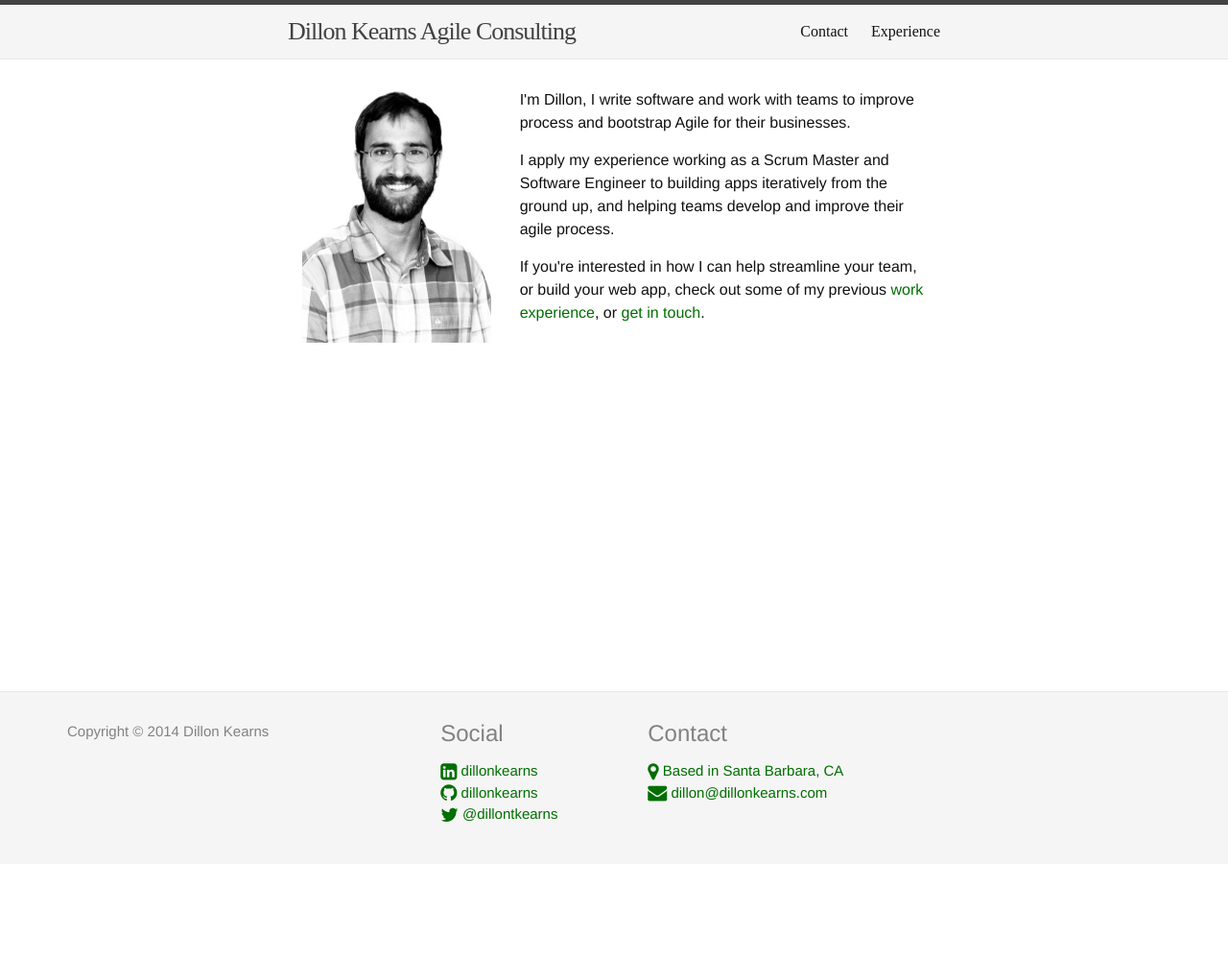
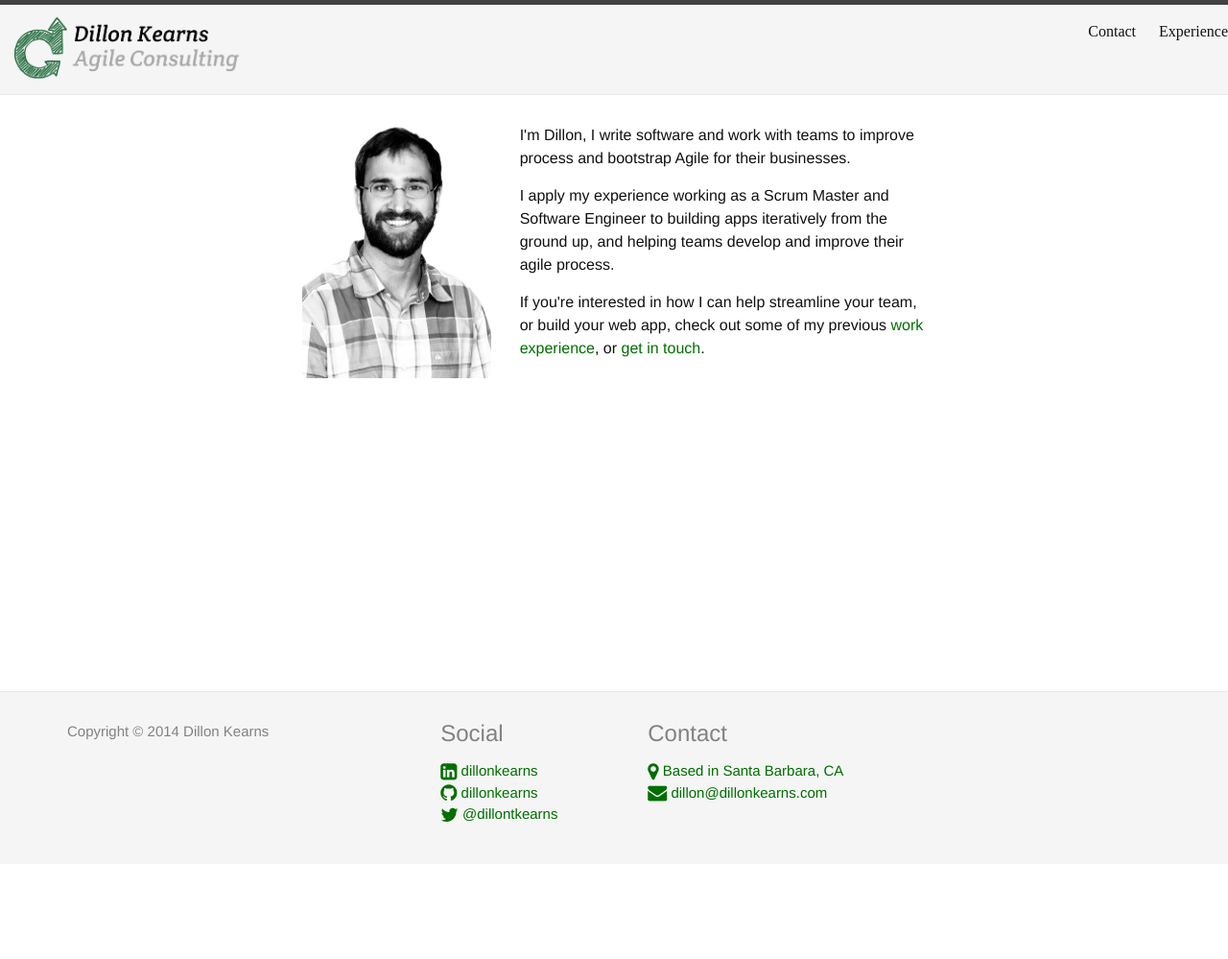
Before and after one commit to dillonkearns/dillonkearns.github.io, a Jekyll site: the page built from index.html, in a window 1280 px wide. Shown: the whole page at 96% size. Built offline with Jekyll 4.4.1, drawn with Linux system fonts in a browser that asks for light colours; nearby versions of some CDN libraries; before the commit the page ends 962 px from its top, so only the background shows below that.

Commit message:
Add logo to navbar.

```diff
--- a/_includes/header.html
+++ b/_includes/header.html
@@ -1,8 +1,8 @@
 <header class="site-header">
 
-  <div class="wrapper">
-
-    <a class="site-title" href="{{ site.baseurl }}/">{{ site.title }}</a>
+  <a href="/">
+    <img id="logo" src="/logo.png"></img>
+  </a>
 
   <nav class="site-nav">
     <a href="#" class="menu-icon">
@@ -22,6 +22,4 @@
     </div>
   </nav>
 
-  </div>
-
 </header>
--- a/css/main.scss
+++ b/css/main.scss
@@ -66,6 +66,12 @@ body {
   font-family: $base-font-family;
 }
 
+#logo {
+  max-height: 100px;
+  margin-top: -7px;
+  padding: 15px;
+}
+
 
 .site-header {
   font-family: Didot;
```
Also changed, not shown: logo.png (added). Lines whose indentation alone changed are shown as unchanged.
